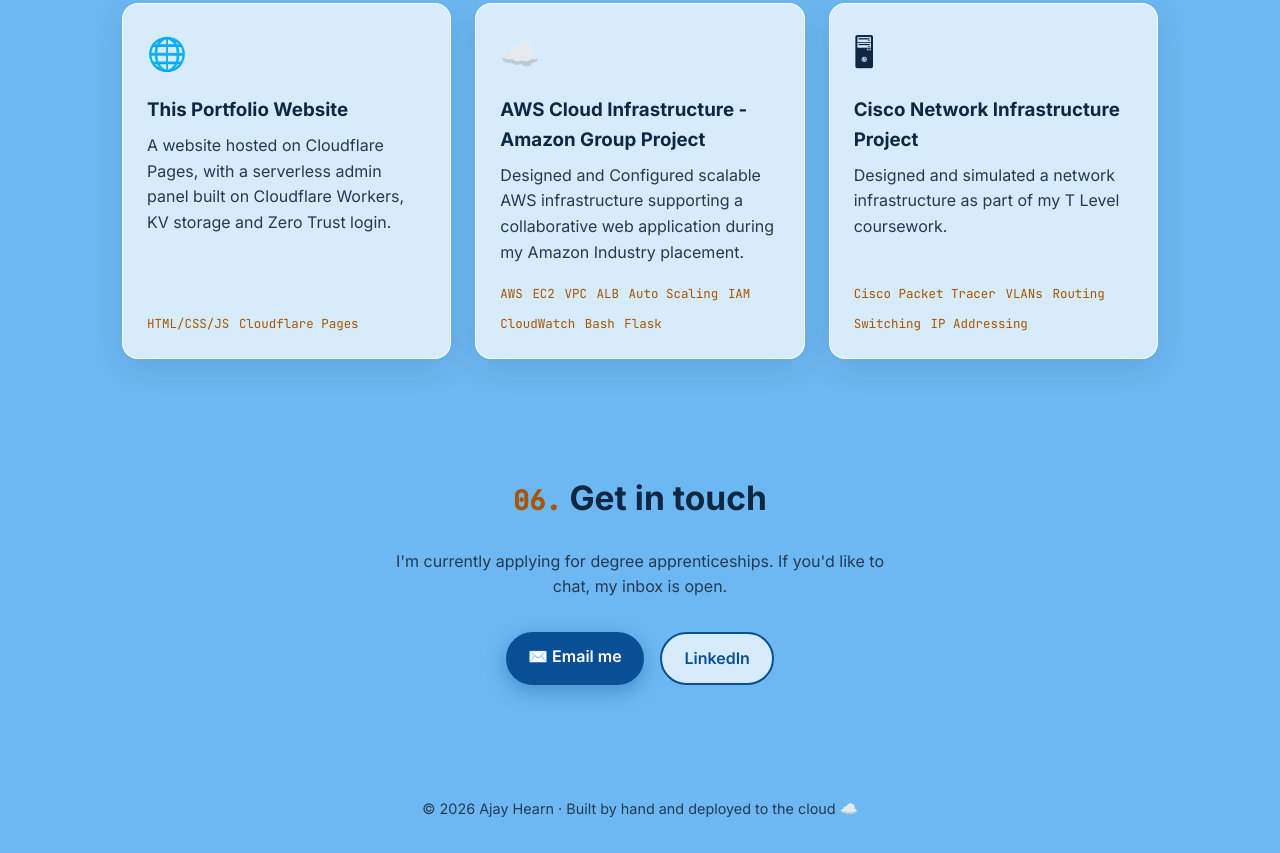
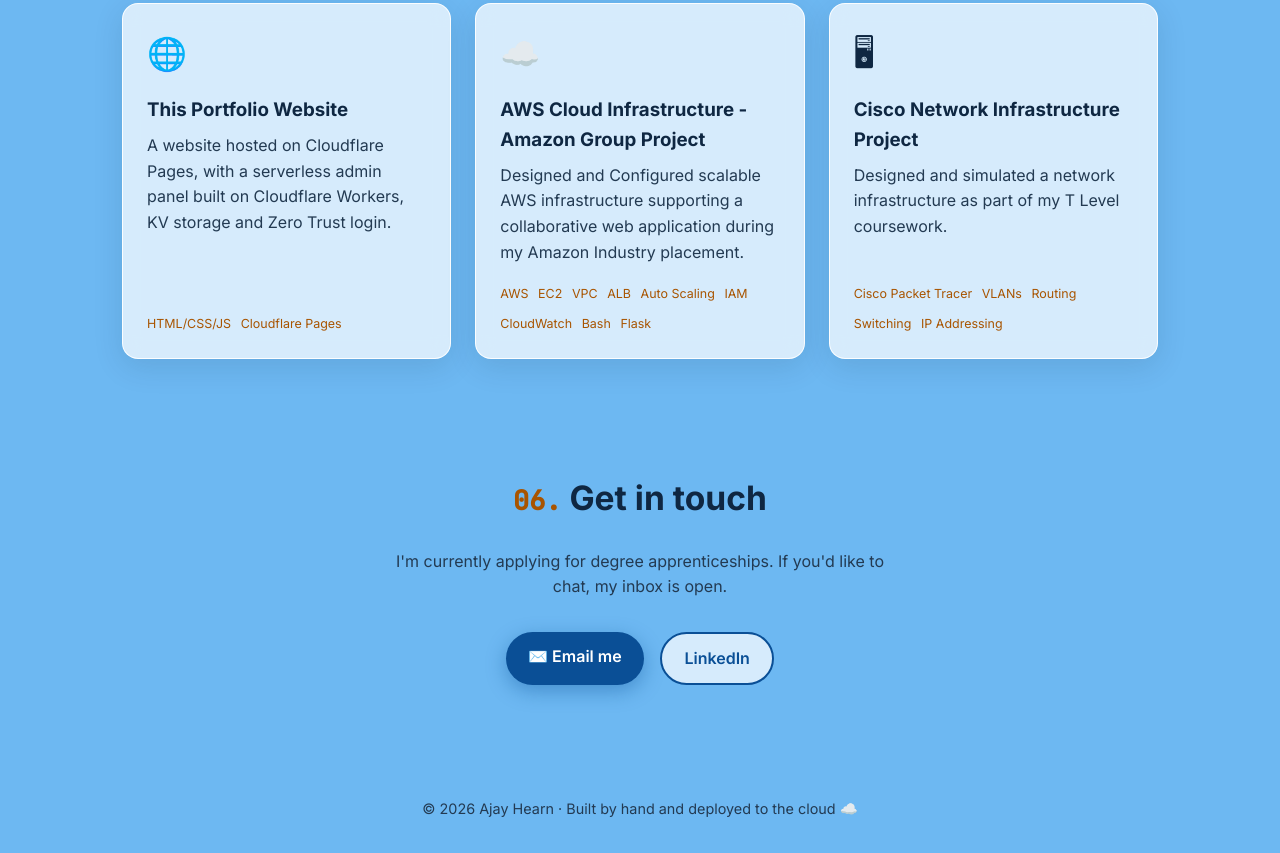
Before and after one commit to ajayhearn/Ajay-Hearn-Portfolio-Website, a website: page public/index.html in a window 1280 px wide. Shown: the part 3087-3940 px from the top of the page. Drawn offline with Linux system fonts and the light colour scheme; no server answers.

Commit message:
Project tags in Inter

```diff
--- a/public/styles.css
+++ b/public/styles.css
@@ -226,7 +226,7 @@ h2 { font-size: clamp(1.6rem, 3vw, 2.1rem); margin-bottom: 1.5rem; }
 .project-links { display: flex; gap: 0.9rem; font-size: 0.9rem; font-weight: 600; }
 .project h3 { margin-bottom: 0.5rem; }
 .project p { color: var(--muted); flex: 1; }
-.tags { display: flex; flex-wrap: wrap; gap: 0.6rem; margin-top: 1.2rem; font-family: "JetBrains Mono", monospace; font-size: 0.78rem; color: var(--accent-2); }
+.tags { display: flex; flex-wrap: wrap; gap: 0.6rem; margin-top: 1.2rem; font-family: "Inter", system-ui, sans-serif; font-size: 0.78rem; color: var(--accent-2); }
 
 /* ========== Timeline ========== */
 .timeline { list-style: none; position: relative; padding-left: 1.8rem; }
```
